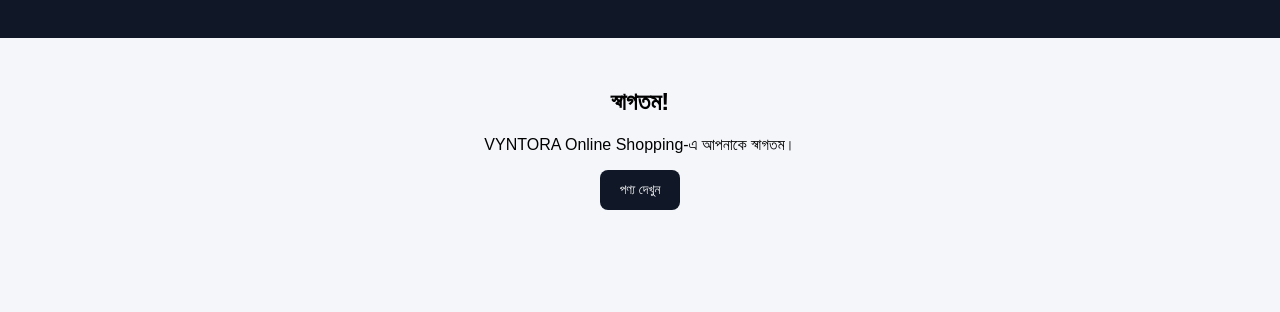
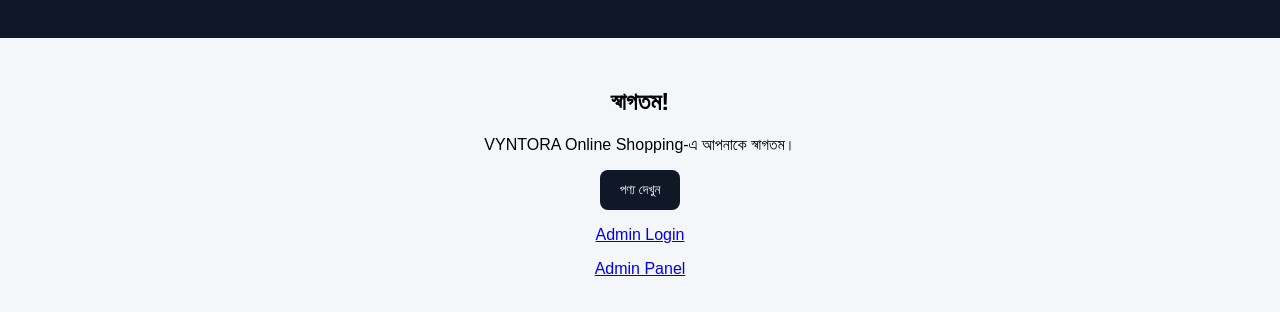
Before and after one commit to tanvirahmedjr20-wq/VYNTORA, a plain HTML site: page index.html in a window 1280 px wide. Shown: the part 126-438 px from the top of the page. Drawn offline with Linux system fonts and the light colour scheme.

Commit message:
Update index.html

```diff
--- a/index.html
+++ b/index.html
@@ -21,6 +21,8 @@
 <h2>স্বাগতম!</h2>
 <p>VYNTORA Online Shopping-এ আপনাকে স্বাগতম।</p>
 <button onclick="alert('শীঘ্রই পণ্য যোগ করা হবে!')">পণ্য দেখুন</button>
+<p><a href="./login.html">Admin Login</a></p>
+<p><a href="./admin.html">Admin Panel</a></p>
 </main>
 </body>
 </html>
```
